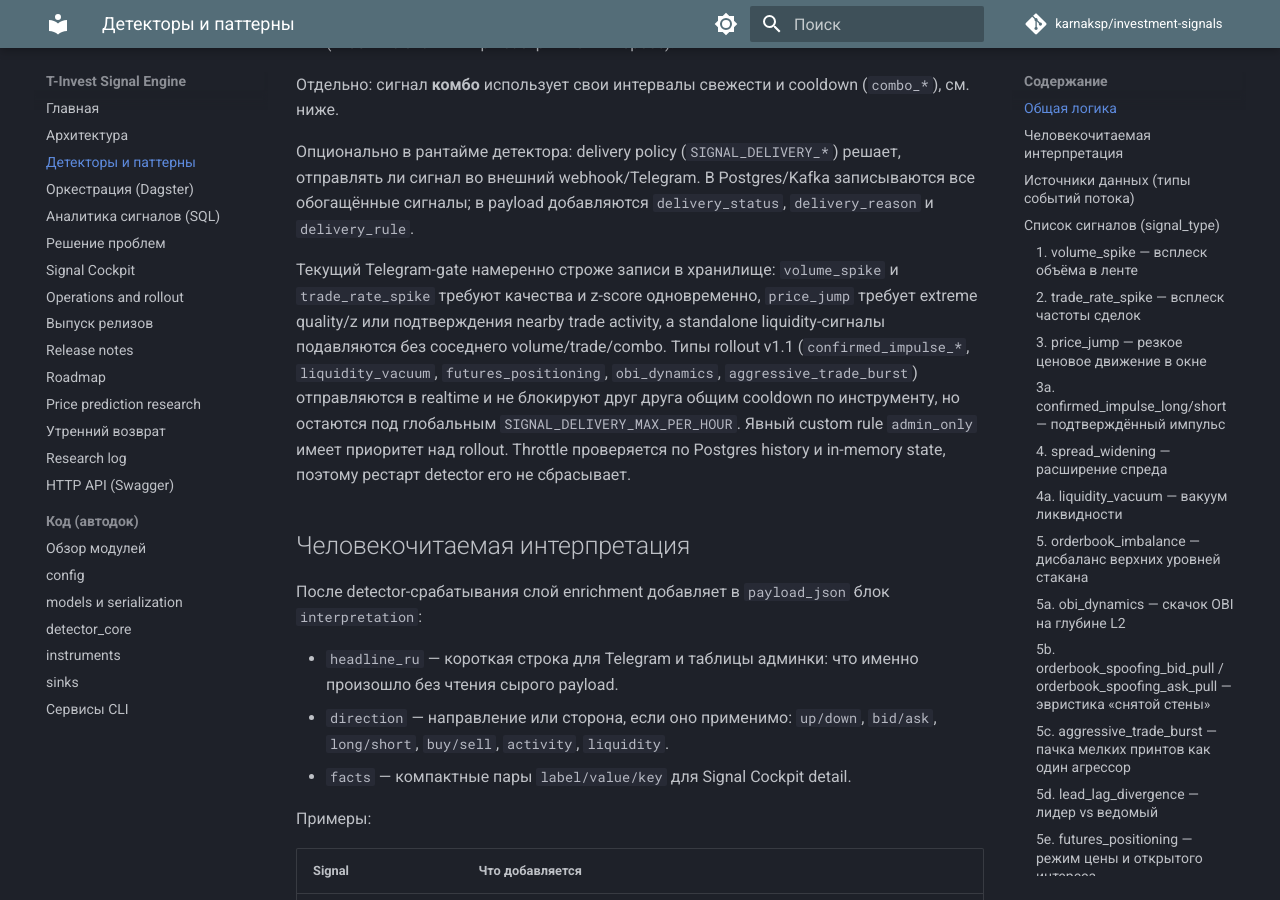
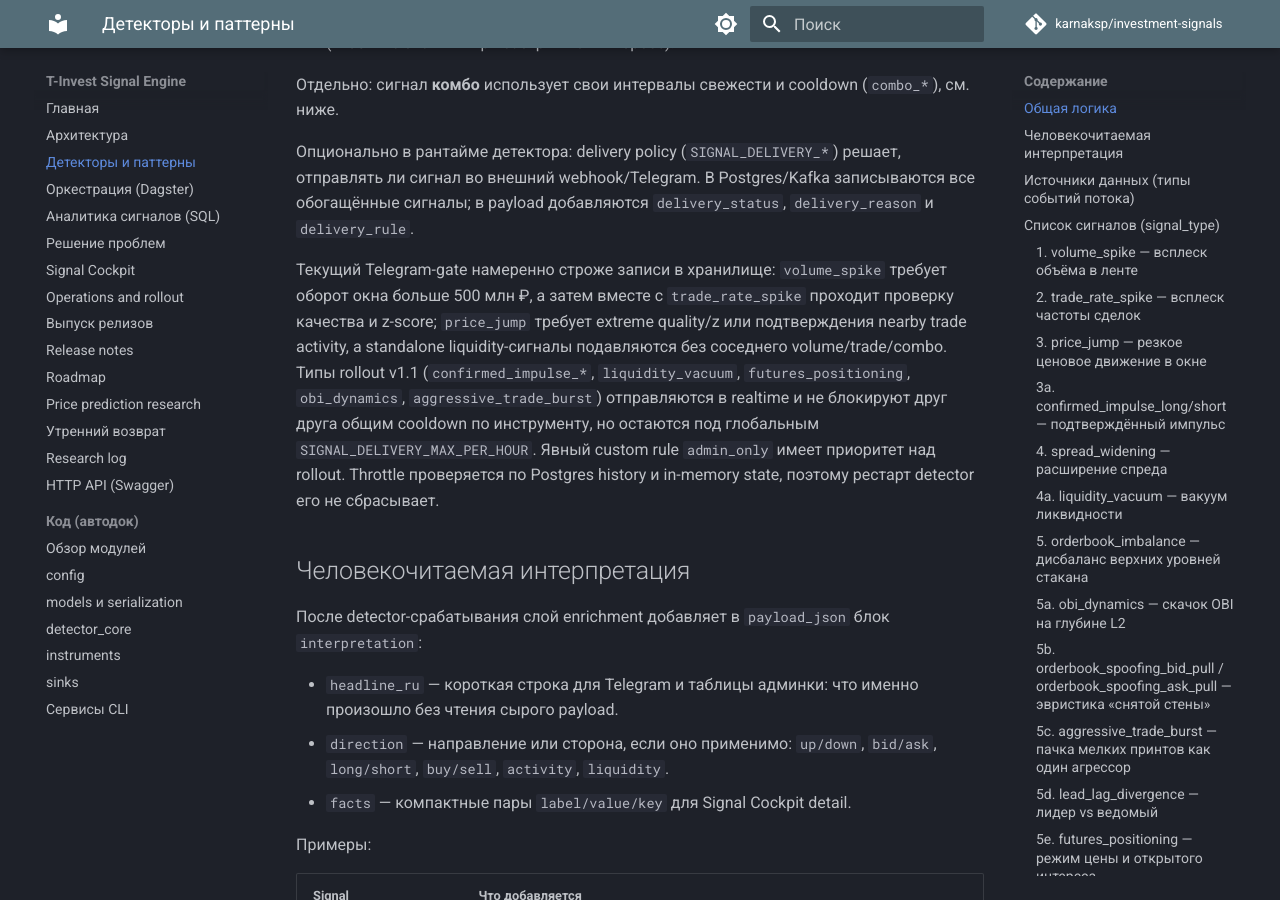
Before and after one commit to karnaksp/investment-signals, an MkDocs documentation site: the page built from docs/detectors.md, in a window 1280 px wide and 900 px high, scrolled down 893 px. Built offline with MkDocs 1.6.1 and Material for MkDocs 9.7.7, drawn with Linux system fonts in a browser that asks for light colours; comment, search, counter and statistics services are not loaded.

Commit message:
Suppress low-notional volume spikes

```diff
--- a/docs/detectors.md
+++ b/docs/detectors.md
@@ -18,7 +18,7 @@
 
 Опционально в рантайме детектора: delivery policy (`SIGNAL_DELIVERY_*`) решает, отправлять ли сигнал во внешний webhook/Telegram. В Postgres/Kafka записываются все обогащённые сигналы; в payload добавляются `delivery_status`, `delivery_reason` и `delivery_rule`.
 
-Текущий Telegram-gate намеренно строже записи в хранилище: `volume_spike` и `trade_rate_spike` требуют качества и z-score одновременно, `price_jump` требует extreme quality/z или подтверждения nearby trade activity, а standalone liquidity-сигналы подавляются без соседнего volume/trade/combo. Типы rollout v1.1 (`confirmed_impulse_*`, `liquidity_vacuum`, `futures_positioning`, `obi_dynamics`, `aggressive_trade_burst`) отправляются в realtime и не блокируют друг друга общим cooldown по инструменту, но остаются под глобальным `SIGNAL_DELIVERY_MAX_PER_HOUR`. Явный custom rule `admin_only` имеет приоритет над rollout. Throttle проверяется по Postgres history и in-memory state, поэтому рестарт detector его не сбрасывает.
+Текущий Telegram-gate намеренно строже записи в хранилище: `volume_spike` требует оборот окна больше 500 млн ₽, а затем вместе с `trade_rate_spike` проходит проверку качества и z-score; `price_jump` требует extreme quality/z или подтверждения nearby trade activity, а standalone liquidity-сигналы подавляются без соседнего volume/trade/combo. Типы rollout v1.1 (`confirmed_impulse_*`, `liquidity_vacuum`, `futures_positioning`, `obi_dynamics`, `aggressive_trade_burst`) отправляются в realtime и не блокируют друг друга общим cooldown по инструменту, но остаются под глобальным `SIGNAL_DELIVERY_MAX_PER_HOUR`. Явный custom rule `admin_only` имеет приоритет над rollout. Throttle проверяется по Postgres history и in-memory state, поэтому рестарт detector его не сбрасывает.
 
 ## Человекочитаемая интерпретация
 
```
Also changed, not shown: 2 other files.
